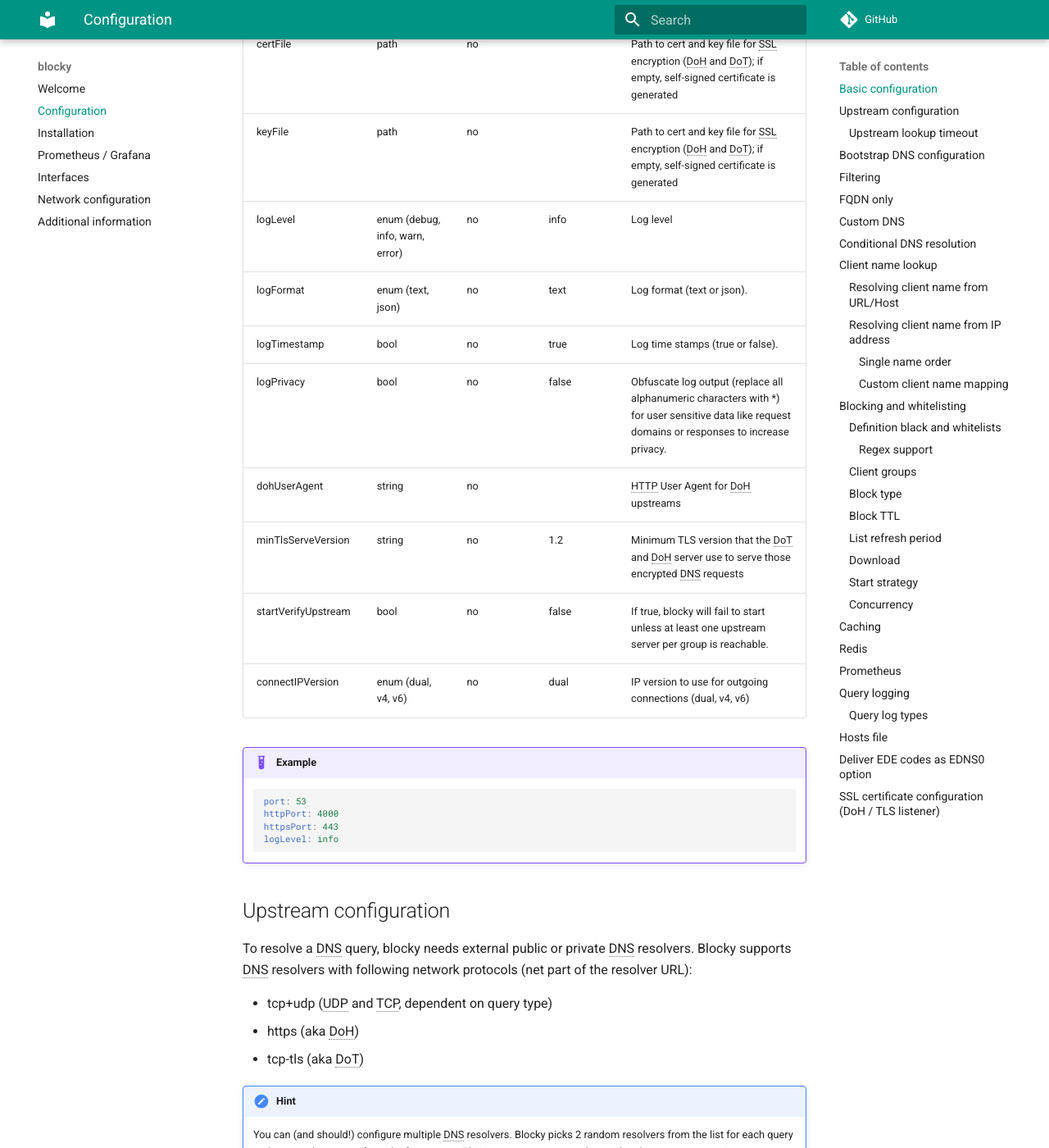
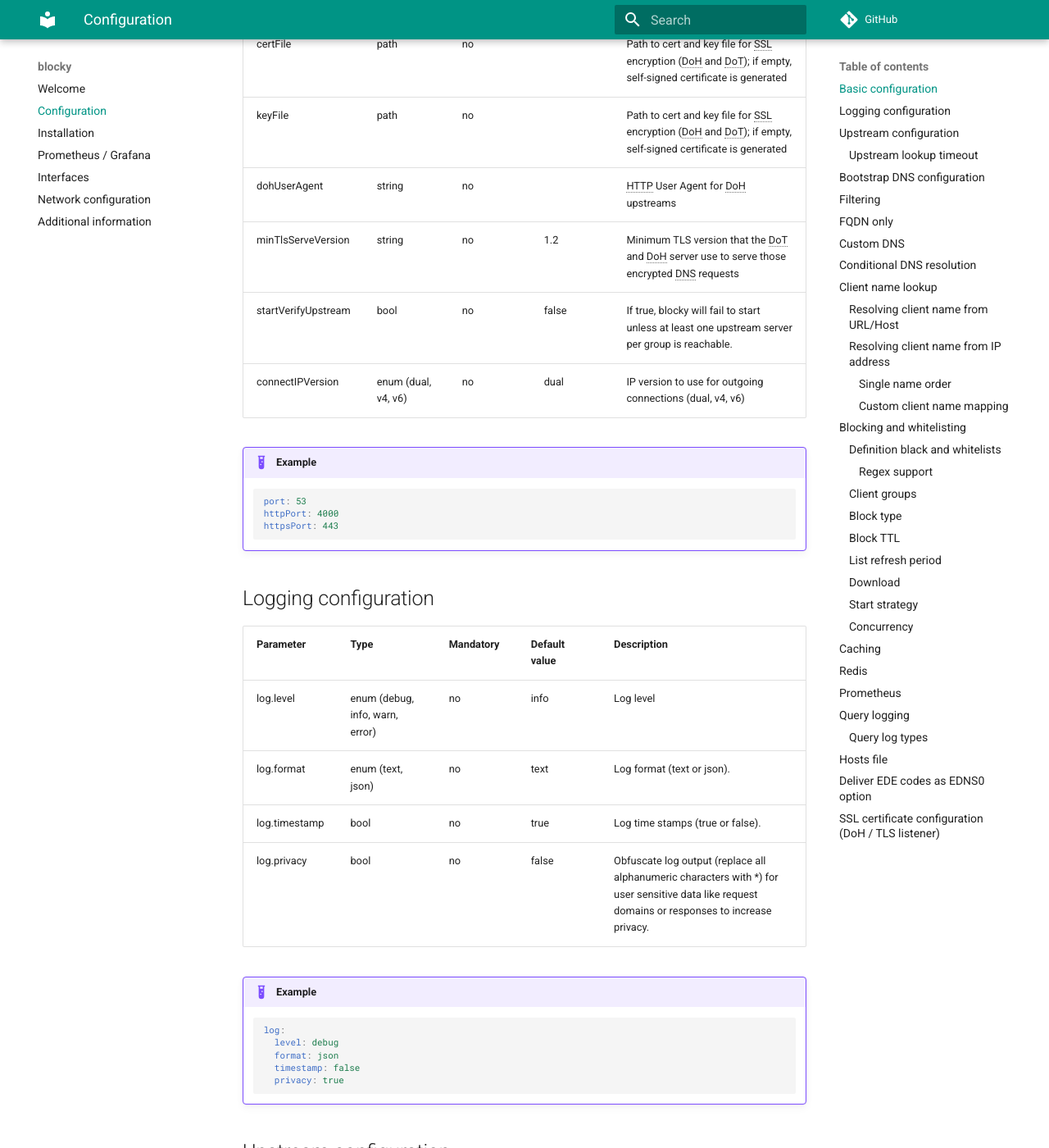
Before and after one commit to 0xERR0R/blocky, an MkDocs documentation site: the page built from docs/configuration.md, in a window 1280 px wide and 1400 px high, scrolled down 1129 px. Shown: the whole window at 82% size. Built offline with MkDocs 1.6.1 and Material for MkDocs 9.7.7, drawn with Linux system fonts in a browser that asks for light colours; comment, search, counter and statistics services are not loaded.

Commit message:
fixed log configuration

````diff
--- a/docs/config.yml
+++ b/docs/config.yml
@@ -234,14 +234,17 @@
   refreshPeriod: 30m
   # optional: Whether loopback hosts addresses (127.0.0.0/8 and ::1) should be filtered or not, default: false
   filterLoopback: true
-# optional: Log level (one from debug, info, warn, error). Default: info
-logLevel: info
-# optional: Log format (text or json). Default: text
-logFormat: text
-# optional: log timestamps. Default: true
-logTimestamp: true
-# optional: obfuscate log output (replace all alphanumeric characters with *) for user sensitive data like request domains or responses to increase privacy. Default: false
-logPrivacy: false
+
+# optional: logging configuration
+log:
+  # optional: Log level (one from debug, info, warn, error). Default: info
+  level: info
+  # optional: Log format (text or json). Default: text
+  format: text
+  # optional: log timestamps. Default: true
+  timestamp: true
+  # optional: obfuscate log output (replace all alphanumeric characters with *) for user sensitive data like request domains or responses to increase privacy. Default: false
+  privacy: false
 
 # optional: add EDE error codes to dns response
 ede:
--- a/docs/configuration.md
+++ b/docs/configuration.md
@@ -11,22 +11,18 @@
 
 ## Basic configuration
 
-| Parameter           | Type                            | Mandatory | Default value | Description                                                                                                                                                                                                                                       |
-|---------------------|---------------------------------|-----------|---------------|---------------------------------------------------------------------------------------------------------------------------------------------------------------------------------------------------------------------------------------------------|
-| port                | [IP]:port[,[IP]:port]*          | no        | 53            | Port(s) and optional bind ip address(es) to serve DNS endpoint (TCP and UDP). If you wish to specify a specific IP, you can do so such as `192.168.0.1:53`. Example: `53`, `:53`, `127.0.0.1:53,[::1]:53`                                         |
-| tlsPort             | [IP]:port[,[IP]:port]*          | no        |               | Port(s) and optional bind ip address(es) to serve DoT DNS endpoint (DNS-over-TLS). If you wish to specify a specific IP, you can do so such as `192.168.0.1:853`. Example: `83`, `:853`, `127.0.0.1:853,[::1]:853`                                |
-| httpPort            | [IP]:port[,[IP]:port]*          | no        |               | Port(s) and optional bind ip address(es) to serve HTTP used for prometheus metrics, pprof, REST API, DoH... If you wish to specify a specific IP, you can do so such as `192.168.0.1:4000`. Example: `4000`, `:4000`, `127.0.0.1:4000,[::1]:4000` |
-| httpsPort           | [IP]:port[,[IP]:port]*          | no        |               | Port(s) and optional bind ip address(es) to serve HTTPS used for prometheus metrics, pprof, REST API, DoH... If you wish to specify a specific IP, you can do so such as `192.168.0.1:443`. Example: `443`, `:443`, `127.0.0.1:443,[::1]:443`     |
-| certFile            | path                            | no        |               | Path to cert and key file for SSL encryption (DoH and DoT); if empty, self-signed certificate is generated                                                                                                                                        |
-| keyFile             | path                            | no        |               | Path to cert and key file for SSL encryption (DoH and DoT); if empty, self-signed certificate is generated                                                                                                                                        |
-| logLevel            | enum (debug, info, warn, error) | no        | info          | Log level                                                                                                                                                                                                                                         |
-| logFormat           | enum (text, json)               | no        | text          | Log format (text or json).                                                                                                                                                                                                                        |
-| logTimestamp        | bool                            | no        | true          | Log time stamps (true or false).                                                                                                                                                                                                                  |
-| logPrivacy          | bool                            | no        | false         | Obfuscate log output (replace all alphanumeric characters with *) for user sensitive data like request domains or responses to increase privacy.                                                                                                  |
-| dohUserAgent        | string                          | no        |               | HTTP User Agent for DoH upstreams                                                                                                                                                                                                                 |
-| minTlsServeVersion  | string                          | no        | 1.2           | Minimum TLS version that the DoT and DoH server use to serve those encrypted DNS requests                                                                                                                                                         |
-| startVerifyUpstream | bool                            | no        | false         | If true, blocky will fail to start unless at least one upstream server per group is reachable.                                                                                                                                                    |
-| connectIPVersion    | enum (dual, v4, v6)             | no        | dual          | IP version to use for outgoing connections (dual, v4, v6)                                                                                                                                                                                         |
+| Parameter           | Type                   | Mandatory | Default value | Description                                                                                                                                                                                                                                       |
+|---------------------|------------------------|-----------|---------------|---------------------------------------------------------------------------------------------------------------------------------------------------------------------------------------------------------------------------------------------------|
+| port                | [IP]:port[,[IP]:port]* | no        | 53            | Port(s) and optional bind ip address(es) to serve DNS endpoint (TCP and UDP). If you wish to specify a specific IP, you can do so such as `192.168.0.1:53`. Example: `53`, `:53`, `127.0.0.1:53,[::1]:53`                                         |
+| tlsPort             | [IP]:port[,[IP]:port]* | no        |               | Port(s) and optional bind ip address(es) to serve DoT DNS endpoint (DNS-over-TLS). If you wish to specify a specific IP, you can do so such as `192.168.0.1:853`. Example: `83`, `:853`, `127.0.0.1:853,[::1]:853`                                |
+| httpPort            | [IP]:port[,[IP]:port]* | no        |               | Port(s) and optional bind ip address(es) to serve HTTP used for prometheus metrics, pprof, REST API, DoH... If you wish to specify a specific IP, you can do so such as `192.168.0.1:4000`. Example: `4000`, `:4000`, `127.0.0.1:4000,[::1]:4000` |
+| httpsPort           | [IP]:port[,[IP]:port]* | no        |               | Port(s) and optional bind ip address(es) to serve HTTPS used for prometheus metrics, pprof, REST API, DoH... If you wish to specify a specific IP, you can do so such as `192.168.0.1:443`. Example: `443`, `:443`, `127.0.0.1:443,[::1]:443`     |
+| certFile            | path                   | no        |               | Path to cert and key file for SSL encryption (DoH and DoT); if empty, self-signed certificate is generated                                                                                                                                        |
+| keyFile             | path                   | no        |               | Path to cert and key file for SSL encryption (DoH and DoT); if empty, self-signed certificate is generated                                                                                                                                        |
+| dohUserAgent        | string                 | no        |               | HTTP User Agent for DoH upstreams                                                                                                                                                                                                                 |
+| minTlsServeVersion  | string                 | no        | 1.2           | Minimum TLS version that the DoT and DoH server use to serve those encrypted DNS requests                                                                                                                                                         |
+| startVerifyUpstream | bool                   | no        | false         | If true, blocky will fail to start unless at least one upstream server per group is reachable.                                                                                                                                                    |
+| connectIPVersion    | enum (dual, v4, v6)    | no        | dual          | IP version to use for outgoing connections (dual, v4, v6)                                                                                                                                                                                         |
 
 !!! example
 
@@ -34,7 +30,25 @@
     port: 53
     httpPort: 4000
     httpsPort: 443
-    logLevel: info
+    ```
+
+## Logging configuration
+
+| Parameter     | Type                            | Mandatory | Default value | Description                                                                                                                                      |
+|---------------|---------------------------------|-----------|---------------|--------------------------------------------------------------------------------------------------------------------------------------------------|
+| log.level     | enum (debug, info, warn, error) | no        | info          | Log level                                                                                                                                        |
+| log.format    | enum (text, json)               | no        | text          | Log format (text or json).                                                                                                                       |
+| log.timestamp | bool                            | no        | true          | Log time stamps (true or false).                                                                                                                 |
+| log.privacy   | bool                            | no        | false         | Obfuscate log output (replace all alphanumeric characters with *) for user sensitive data like request domains or responses to increase privacy. |
+
+!!! example
+
+    ```yaml
+    log:
+      level: debug
+      format: json
+      timestamp: false
+      privacy: true
     ```
 
 ## Upstream configuration
````
